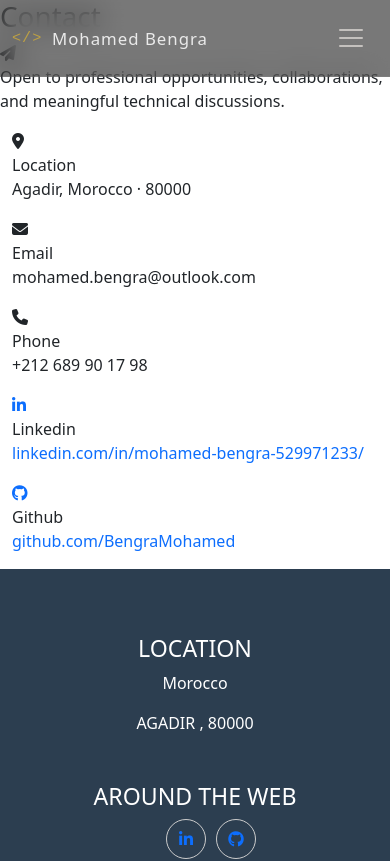
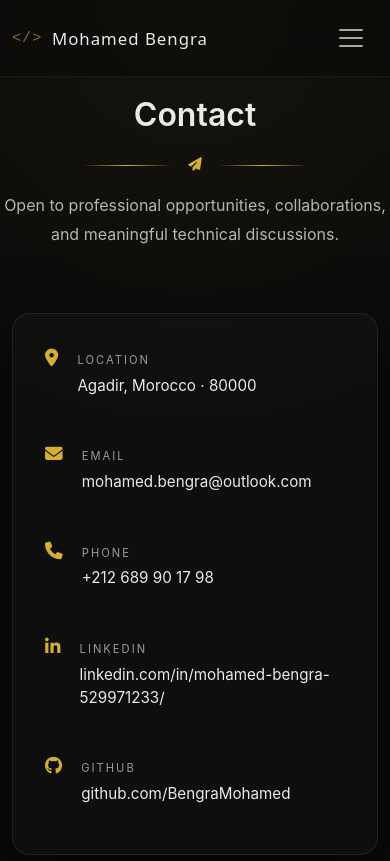
Before and after one commit to BengraMohamed/Portfolio-Angular, an Angular app: page /contact in a window 390 px wide. Shown: the top 861 px of the page. Built offline with nearby package versions, Linux system fonts and the light colour scheme.

Commit message:
Update contact.component.css

```diff
--- a/src/app/contact/contact.component.css
+++ b/src/app/contact/contact.component.css
@@ -1,195 +1,146 @@
+/* ===== SECTION BASE ===== */
+.contact-dev-cinematic {
+  min-height: 100vh;
+  padding: 6rem 0;
+  background:
+    radial-gradient(circle at top, rgba(212,175,55,0.06), transparent 45%),
+    #0a0a0a;
+  color: #eaeaea;
+  font-family: "Inter", system-ui, sans-serif;
+}
 
+/* ===== HEADER ===== */
+.contact-header {
+  text-align: center;
+  max-width: 640px;
+  margin: 0 auto 4rem;
+}
 
-li,
-ul {
-  list-style: none;
-  padding: 0;
-  margin: 0;
+.contact-header h1 {
+  font-size: 2.6rem;
+  font-weight: 600;
 }
-.sec-title {
+
+.contact-header p {
+  margin-top: 1.2rem;
+  color: #b5b5b5;
+  line-height: 1.8;
+}
+
+/* ===== DIVIDER ===== */
+.tech-divider {
+  margin-top: 1.5rem;
+  display: flex;
+  justify-content: center;
+  align-items: center;
+  gap: 1rem;
+}
+
+.tech-divider span {
+  width: 90px;
+  height: 1px;
+  background: linear-gradient(to right, transparent, #d4af37, transparent);
+}
+
+.tech-divider i {
+  color: #d4af37;
+  font-size: 0.85rem;
+}
+
+/* ===== CONTACT CARD ===== */
+.contact-card {
+  background: rgba(255,255,255,0.02);
+  border: 1px solid rgba(255,255,255,0.08);
+  border-radius: 18px;
+  padding: 3rem;
+  box-shadow: 0 25px 70px rgba(0,0,0,0.6);
+}
+
+/* ===== INFO ===== */
+.contact-info {
+  display: grid;
+  gap: 1.8rem;
+}
+
+.info-item {
+  display: flex;
+  gap: 1.2rem;
+  align-items: flex-start;
+}
+
+.info-item i {
+  color: #d4af37;
+  font-size: 1.1rem;
+  margin-top: 0.2rem;
+}
+
+.info-item span {
+  font-size: 0.7rem;
+  letter-spacing: 2px;
+  text-transform: uppercase;
+  color: #9a9a9a;
+}
+
+.info-item p {
+  margin-top: 0.3rem;
+  font-size: 0.95rem;
+  color: #eaeaea;
+}
+
+/* ===== SOCIAL ===== */
+.contact-social {
+  margin-top: 3rem;
+  display: flex;
+  justify-content: center;
+  gap: 1.4rem;
+}
+
+.contact-social a {
+  width: 46px;
+  height: 46px;
+  display: grid;
+  place-items: center;
+  border-radius: 8px;
+  background: rgba(255,255,255,0.03);
+  border: 1px solid rgba(255,255,255,0.08);
+  color: #cfcfcf;
+  transition: all 0.35s ease;
   position: relative;
-  padding-bottom: 40px;
+  overflow: hidden;
 }
-.sec-title .title {
-  position: relative;
-  color: #919447;
-  font-size: 18px;
-  font-weight: 700;
-  padding-right: 50px;
-  margin-bottom: 15px;
-  display: inline-block;
-  text-transform: capitalize;
+
+/* Subtle scan */
+.contact-social a::after {
+  content: "";
+  position: absolute;
+  inset: 0;
+  background: linear-gradient(
+    120deg,
+    transparent,
+    rgba(248, 228, 8, 0.15),
+    transparent
+  );
+  opacity: 0;
+  transition: opacity 0.4s ease;
 }
-.sec-title .title:before {
-  position: absolute;
-  content: "";
-  right: 0;
-  bottom: 7px;
-  width: 40px;
-  height: 1px;
-  background-color: #bbb;
+
+.contact-social a:hover::after {
+  opacity: 1;
 }
-.sec-title h2 {
-  position: relative;
-  color: #252525;
-  font-size: 36px;
-  font-weight: 700;
-  line-height: 1.5em;
-  display: block;
+
+.contact-social a:hover {
+  color: #d4af37;
+  border-color:#efba0b;
+  transform: translateY(-2px);
 }
-.sec-title.light h2 {
-  color: #fff;
+
+/* ===== RESPONSIVE ===== */
+@media (max-width: 768px) {
+  .contact-header h1 {
+    font-size: 2rem;
+  }
+
+  .contact-card {
+    padding: 2rem;
+  }
 }
-.contact-page-section {
-  position: relative;
-  padding-top: 110px;
-  padding-bottom: 110px;
-}
-.contact-page-section .inner-container {
-  position: relative;
-  z-index: 1;
-  background-color: #919447;
-  box-shadow: 0 0 15px 5px rgba(0, 0, 0, 0.1);
-}
-.contact-page-section .form-column {
-  position: relative;
-  padding: 0 0 0 15px;
-}
-.contact-page-section .form-column .inner-column {
-  position: relative;
-  padding: 60px 45px 30px;
-  background-color: #fff;
-}
-.contact-page-section .info-column {
-  position: relative;
-}
-.contact-page-section .info-column .inner-column {
-  position: relative;
-  padding: 60px 35px;
-}
-.contact-page-section .info-column h2 {
-  position: relative;
-  color: #fff;
-  font-size: 30px;
-  font-weight: 700;
-  line-height: 1.4em;
-  margin-bottom: 45px;
-}
-.contact-page-section .info-column .list-info {
-  position: relative;
-  margin-bottom: 60px;
-}
-.contact-page-section .info-column .list-info li {
-  position: relative;
-  margin-bottom: 25px;
-  font-size: 18px;
-  color: #fff;
-  line-height: 1.8em;
-  padding-left: 45px;
-}
-.contact-page-section .info-column .list-info li:last-child {
-  margin-bottom: 0;
-}
-.contact-page-section .info-column .list-info li i {
-  position: absolute;
-  left: 0;
-  top: 8px;
-  color: #fff;
-  font-size: 30px;
-}
-.contact-form {
-  position: relative;
-}
-.contact-form .form-group {
-  position: relative;
-  margin-bottom: 20px;
-}
-.contact-form input[type="text"],
-.contact-form input[type="email"],
-.contact-form textarea {
-  position: relative;
-  display: block;
-  width: 100%;
-  height: 60px;
-  color: #222;
-  font-size: 14px;
-  line-height: 38px;
-  padding: 10px 30px;
-  border: 1px solid #ddd;
-  background-color: #fff;
-  transition: all 0.3s ease;
-  -ms-transition: all 0.3s ease;
-  -webkit-transition: all 0.3s ease;
-}
-.contact-form input[type="text"]:focus,
-.contact-form input[type="email"]:focus,
-.contact-form textarea:focus {
-  border-color: #00b8ca;
-}
-.contact-form textarea {
-  height: 250px;
-  resize: none;
-}
-.contact-form .theme-btn {
-  font-size: 16px;
-  font-weight: 700;
-  margin-top: 10px;
-  text-transform: capitalize;
-  padding: 16px 39px;
-  border: 2px solid #00b8ca;
-  font-family: Arimo, sans-serif;
-  background: #00b8ca;
-  display: inline-block;
-  position: relative;
-  line-height: 24px;
-  cursor: pointer;
-  color: #fff;
-}
-.contact-form .theme-btn:hover {
-  color: #00b8ca;
-  border-color: #00b8ca;
-  background: 0 0;
-}
-.contact-form input.error,
-.contact-form select.error,
-.contact-form textarea.error {
-  border-color: red !important;
-}
-.contact-form label.error {
-  display: block;
-  line-height: 24px;
-  padding: 5px 0 0;
-  margin: 0;
-  text-transform: uppercase;
-  font-size: 12px;
-  color: red;
-  font-weight: 500;
-}
-.social-icon-four {
-  position: relative;
-}
-.social-icon-four li {
-  position: relative;
-  margin-right: 18px;
-  display: inline-block;
-}
-.social-icon-four li.follow {
-  color: #fff;
-  font-weight: 600;
-  font-size: 24px;
-  display: block;
-  margin-bottom: 20px;
-}
-.social-icon-four li a {
-  position: relative;
-  font-size: 20px;
-  color: #fff;
-  -webkit-transition: all 0.3s ease;
-  -ms-transition: all 0.3s ease;
-  -o-transition: all 0.3s ease;
-  -moz-transition: all 0.3s ease;
-  transition: all 0.3s ease;
-}
-.social-icon-four li a:hover {
-  color: #222;
-}
```
